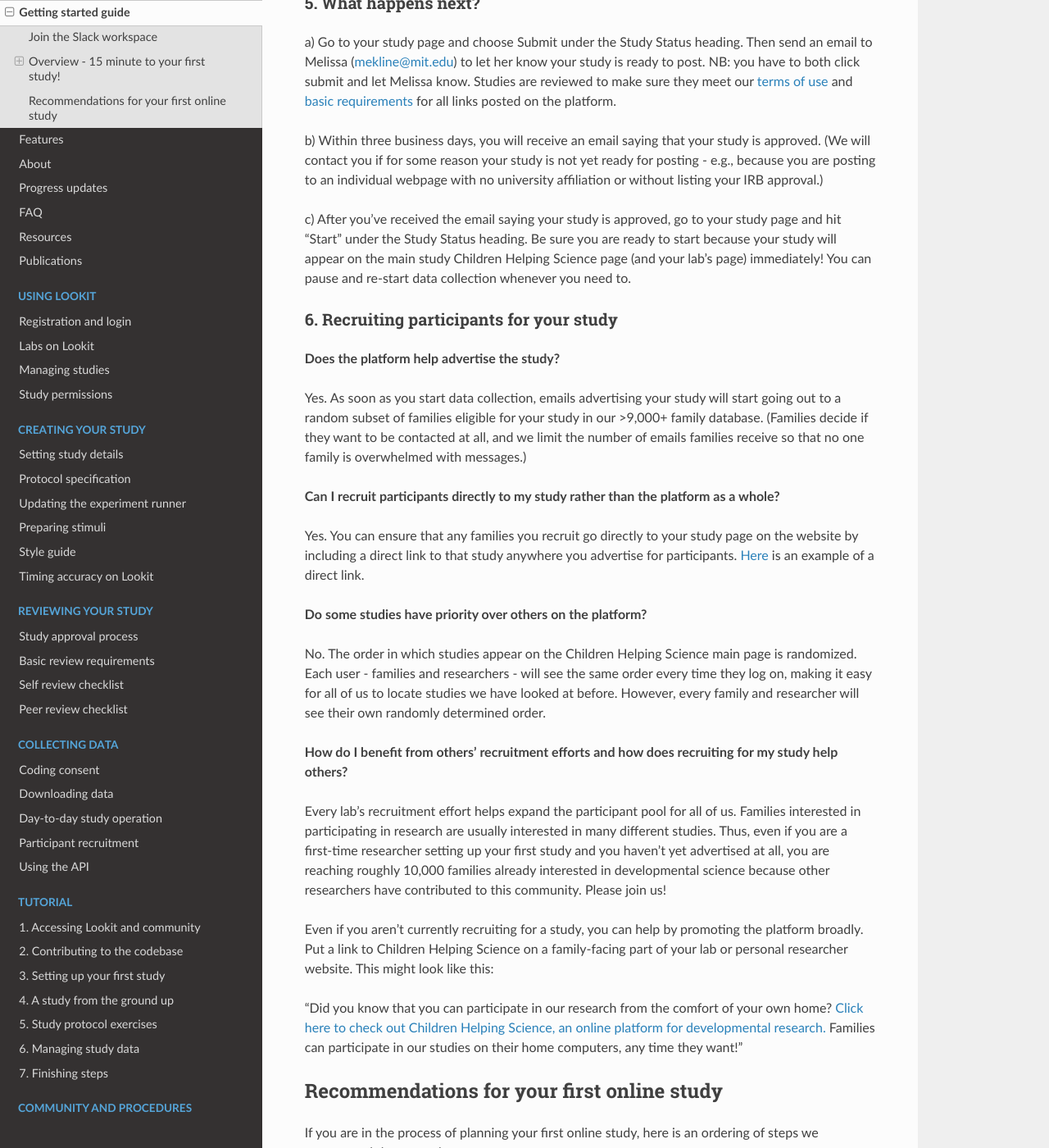
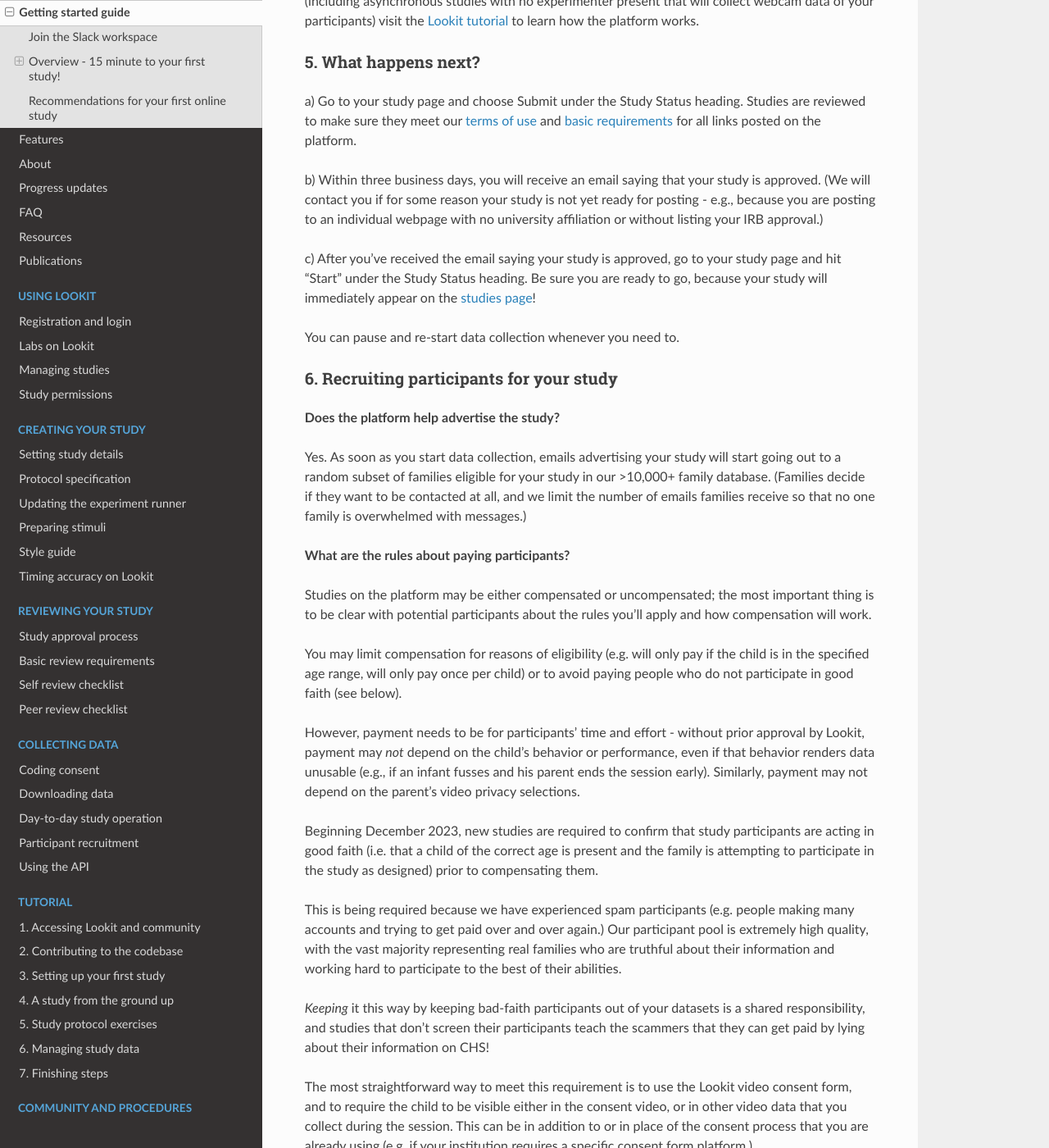
Before and after one commit to lookit/lookit-docs, a Sphinx documentation site: the page built from docs/source/researchers-start-here.rst, in a window 1280 px wide and 1400 px high, scrolled down 2296 px. Shown: the whole window at 82% size. Built offline with Sphinx 7.4.7 and the Read the Docs theme 2.0.0, drawn with Linux system fonts in a browser that asks for light colours; some of the changed text lies outside the part shown.

Commit message:
updated researchers start here with spam policy info

```diff
--- a/docs/source/researchers-start-here.rst
+++ b/docs/source/researchers-start-here.rst
@@ -56,13 +58,19 @@ If your institution is not listed, the form you need is `here <https://github.co
 Go `here <https://lookit.mit.edu/registration/>`__ to make a new researcher account.
 
 Please don't use a single login for your whole lab - even if you use a single email
-for lab communications (like mydevelopmentallab@gmail.com). Every person should have
-their own account.
+for lab communications (like mydevelopmentallab@gmail.com). Sharing login
+informatoin presents a security risk for participants' data.
+
+Each researcher using the platform should `create their own account <https://lookit.mit.edu/registration/>`__.
 
 3. Create (~5 minutes) or join (~1 minute) your lab account
 ^^^^^^^^^^^^^^^^^^^^^^^^^^^^^^^^^^^^^^^^^^^^^^^^^^^^^^^^^^^^^^
-If you are the first user in your lab, go `here <https://lookit.mit.edu/exp/labs/create/>`__ to
-create your own “lab” on the platform, and `here <https://docs.google.com/forms/d/e/1FAIpQLScg6geDk8iDYfTBtuNPyfNaTyGfROuXiSw6jUPHv3b5KSWC0Q/viewform>`__ to review the terms of use.
+If you are the first user from your lab, go `here <https://lookit.mit.edu/exp/labs/create/>`__ to
+create your own “lab” on the platform.
+
+Visit `this link <https://docs.google.com/forms/d/e/1FAIpQLScg6geDk8iDYfTBtuNPyfNaTyGfROuXiSw6jUPHv3b5KSWC0Q/viewform>`__
+to review and take a short quiz on our terms of use. One person from your lab needs to
+complete this quiz before your lab is approved to submit studies.
 
 You will use your lab to manage access to your group's studies. Every lab has
 its own public page that shows the studies that are active right now. (Example:
@@ -102,9 +110,7 @@ the platform works.
 5. What happens next?
 ^^^^^^^^^^^^^^^^^^^^^^^
 
-a) Go to your study page and choose Submit under the Study Status heading. Then send an email
-to Melissa (mekline@mit.edu) to let her know your study is ready to post. NB: you have to both
-click submit and let Melissa know. Studies are reviewed to make sure they meet
+a) Go to your study page and choose Submit under the Study Status heading. Studies are reviewed to make sure they meet
 our `terms of use <https://docs.google.com/forms/d/e/1FAIpQLScg6geDk8iDYfTBtuNPyfNaTyGfROuXiSw6jUPHv3b5KSWC0Q/viewform>`__ and
 :ref:`basic requirements <basic_review_checklist>` for all links posted on the platform.
 
@@ -114,8 +120,9 @@ you are posting to an individual webpage with no university affiliation or witho
 your IRB approval.)
 
 c) After you've received the email saying your study is approved, go to your study page and hit
-“Start” under the Study Status heading. Be sure you are ready to start because your study will
-appear on the main study Children Helping Science page (and your lab's page) immediately!
+“Start” under the Study Status heading. Be sure you are ready to go, because your study will immediately
+appear on the `studies page <ADD LINK>`__!
+
 You can pause and re-start data collection whenever you need to.
 
 6. Recruiting participants for your study
@@ -124,9 +131,61 @@ You can pause and re-start data collection whenever you need to.
 
 Yes. As soon as you start data collection, emails advertising your study will
 start going out to a random subset of families eligible for your study in
-our >9,000+ family database. (Families decide if they want to be contacted at
+our >10,000+ family database. (Families decide if they want to be contacted at
 all, and we limit the number of emails families receive so that no one family
 is overwhelmed with messages.)
+
+**What are the rules about paying participants?**
+
+Studies on the platform may be either compensated or uncompensated; the most important
+thing is to be clear with potential participants about the rules you'll apply and how
+compensation will work.
+
+You may limit compensation for reasons of eligibility (e.g. will only pay if the child
+is in the specified age range, will only pay once per child) or to avoid paying people
+who do not participate in good faith (see below).
+
+However, payment needs to be for participants' time and effort - without prior approval
+by Lookit, payment may *not* depend on the child's behavior or performance, even if
+that behavior renders data unusable (e.g., if an infant fusses and his parent ends
+the session early). Similarly, payment may not depend on the parent's video privacy
+selections.
+
+Beginning December 2023, new studies are required to confirm that study participants are
+acting in good faith (i.e. that a child of the correct age is present and the family is
+attempting to participate in the study as designed) prior to compensating them.
+
+This is being required because we have experienced spam participants (e.g. people making
+many accounts and trying to get paid over and over again.) Our participant pool is
+extremely high quality, with the vast majority representing real families who are truthful
+about their information and working hard to participate to the best of their abilities.
+
+*Keeping* it this way by keeping bad-faith participants out of your datasets is a shared
+responsibility, and studies that don't screen their participants teach the scammers
+that they can get paid by lying about their information on CHS!
+
+The most straightforward
+way to meet this requirement is to use the Lookit video consent form, and to require the
+child to be visible either in the consent video, or in other video data that you
+collect during the session. This can be in addition to or in place of the consent
+process that you are already using (e.g. if your institution requires a specific
+consent form platform.)
+
+Information for specific study types:
+
+  - Bring-your-own Study Links: The easiest way to meet this requirement is to prepare a 'hybrid' study that
+    uses the Lookit experiment builder to present the consent form, and then redirects to your external study.  `Here
+    is an example study template <https://lookit.mit.edu/exp/studies/3067/>`__ that you can copy and use.
+  - Bring-your-own Meeting: Visual confirmation of the participating family during the video session counts for this purpose.
+  - Lookit Experiment: The video consent form is built into the design of the Lookit platform, and there are a number of tools
+    that you can use for reviewing and tracking valid consent already available to researchers. This is covered in other parts of
+    this documentation, and most example Lookit experiments include the consent process so you can see how it works.
+
+The goal of this requirement is to ensure independent confirmation that the family is
+being basically truthful about their children's information, beyond just whatever they
+chose to input when creating their account. If you can't or don't want to use the procedures
+described above, you are very welcome to propose another method for verifying good-faith
+participation! Please ask any questions you might have about this on `the Slack channel <https://forms.gle/WVapAncBwRPR7pLX9>`__.
 
 **Can I recruit participants directly to my study rather than the platform as a whole?**
 
@@ -148,15 +207,15 @@ help others?**
 Every lab's recruitment effort helps expand the participant pool for all of us.
 Families interested in participating in research are usually interested in many
 different studies. Thus, even if you are a first-time researcher setting up
-your first study and you haven’t yet advertised at all, you are reaching
+your first study and you haven't yet advertised at all, you are reaching
 roughly 10,000 families already interested in developmental science because
-other researchers have contributed to this community. Please join us!
+other researchers have contributed to this community. Please do your part!
 
 Even if you aren't currently recruiting for a study, you can help by promoting
 the platform broadly. Put a link to Children Helping Science on a family-facing
 part of your lab or personal researcher website. This might look like this:
 
-"Did you know that you can participate in our research from the comfort of
+"Did you know that you can participate in research from the comfort of
 your own home? `Click here to check out Children Helping Science, an online platform
 for developmental research. <https://lookit.mit.edu>`__ Families can
 participate in our studies on their home computers, any time they want!"
```
Also changed, not shown: other parts of docs/source/researchers-start-here.rst (+6 -5 lines).
